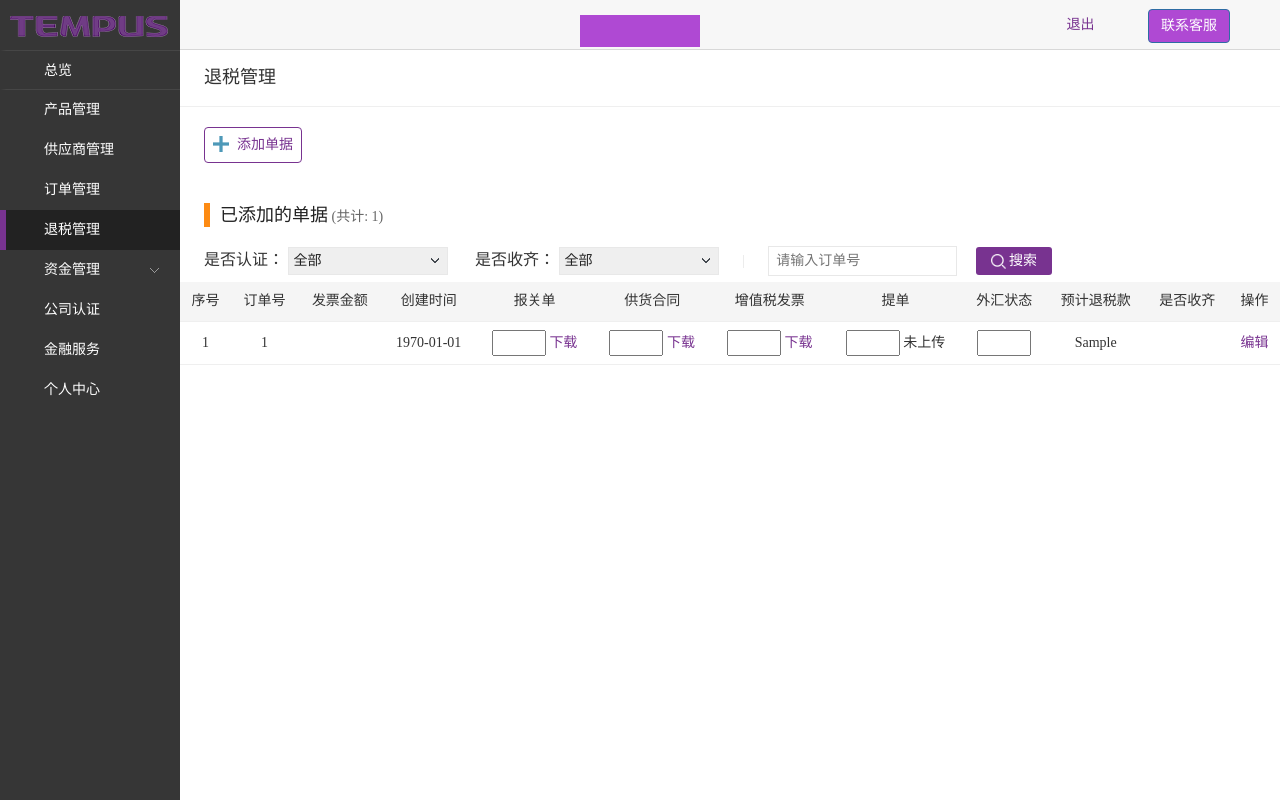
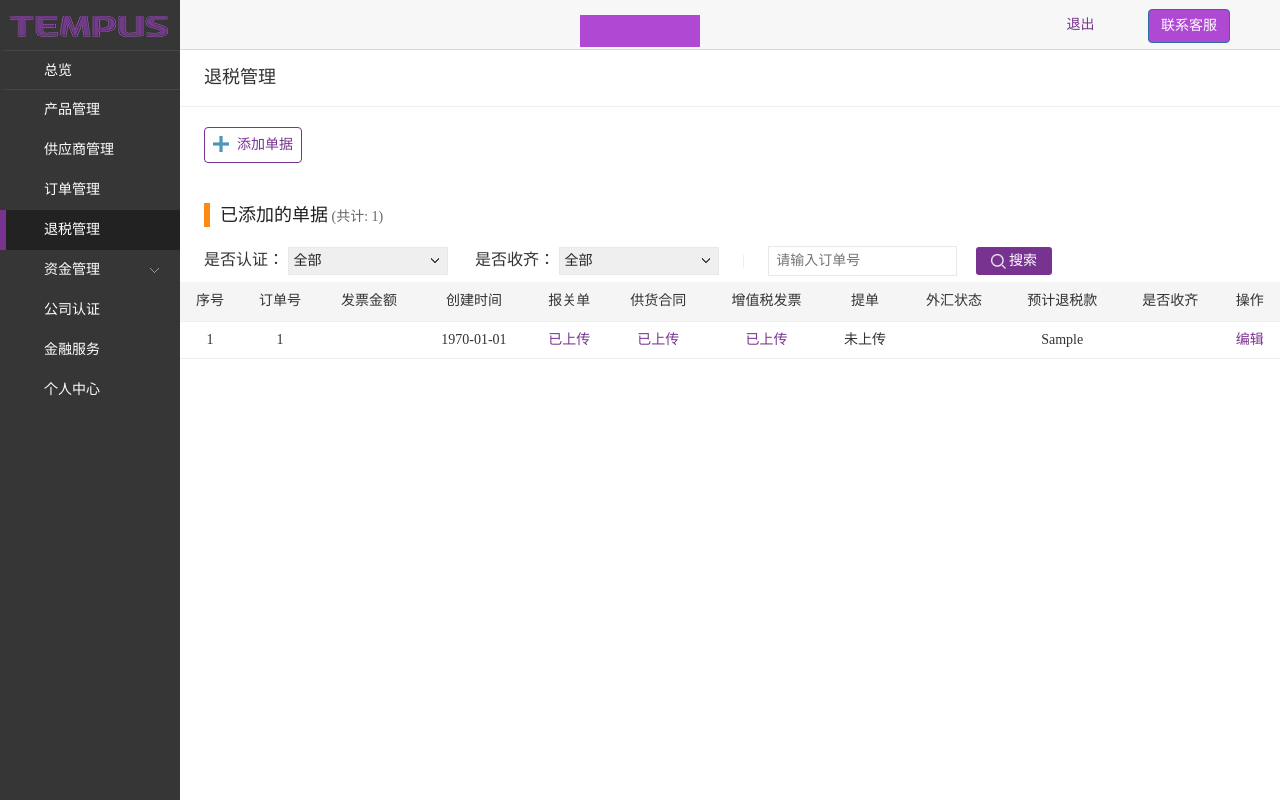
Before and after one commit to WenYan1/ydlweb, a Yii app: template ydlweb/views/collection/collection_manager.php in a window 1280 px wide. Run offline with PHP 8.4 and a stand-in for Yii, Linux system fonts and the light colour scheme; the template is opened without the code that fills it: most values are stand-ins (such as "Sample title", 1, 10 or a date in 2020); data that the repository does not hold is empty; some libraries are stand-ins or nearby versions.

Commit message:
// 退税管理修改

```diff
--- a/ydlweb/MySQL/change.sql
+++ b/ydlweb/MySQL/change.sql
@@ -119,3 +119,6 @@ ALTER TABLE `order_goods` ADD `invoice_amount` VARCHAR(255) NULL COMMENT '开票
 -- 张俊杰 2018-12-22 11:00
 ALTER TABLE `orders` ADD `buyers_address` VARCHAR(255) NULL COMMENT '境外收货人地址' AFTER `buyers_name`;
 ALTER TABLE `orders` ADD `buyers_contact` VARCHAR(255) NULL COMMENT '境外收货人 联系方式' AFTER `buyers_address`;
+
+-- 张俊杰 2018-12-24 16:00
+ALTER TABLE `collection` ADD `foreign_exchange_status` TINYINT(1) UNSIGNED NULL DEFAULT '0' COMMENT '外汇状态0未处理 1已收齐 2未收齐' AFTER `is_end`;
--- a/ydlweb/views/collection/collection_manager.php
+++ b/ydlweb/views/collection/collection_manager.php
@@ -102,37 +102,38 @@ if($this->context->_popSuccessMessage()) {
                                 <td><?=$data['order_number']?></td>
 								<td></td>
 								<td><?php echo date(("Y-m-d"), $data['created_at']); ?></td>
-                                <td><input name="#####" type="text" id="#####" value=""  style="width: 54px;">
+                                <td>
                                     <?php if (!empty($data['tax_refund'])){ ?>
-                                    <a href="<?php echo $img_source.$data['tax_refund']?>">下载</a>
+                                    <a href="<?php echo $img_source.$data['tax_refund']?>">已上传</a>
                                     <?php } else { ?>
                                         未上传
                                     <?php } ?>
                                 </td>
-                                <td><input name="#####" type="text" id="#####" value="" style="width: 54px;">
+                                <td>
                                     <?php if (!empty($data['supply_contract'])){ ?>
-                                    <a href="<?php echo $img_source.$data['supply_contract']?>">下载</a>
+                                    <a href="<?php echo $img_source.$data['supply_contract']?>">已上传</a>
                                     <?php } else { ?>
                                         未上传
                                     <?php } ?>
                                 </td>
-                                <td><input name="#####" type="text" id="#####" value="" style="width: 54px;">
+                                <td>
                                     <?php if (!empty($data['invoice'])){ ?>
-                                    <a href="<?php echo $img_source.$data['invoice']?>">下载</a>
+                                    <a href="<?php echo $img_source.$data['invoice']?>">已上传</a>
                                     <?php } else { ?>
                                         未上传
                                     <?php } ?>
                                 </td>
 
-                                <td><input name="#####" type="text" id="#####" value="" style="width: 54px;">
+                                <td>
 									 <?php if (!empty($data['is_identification'])){ ?>
-                                    <a href="<?php echo $img_source.$data['is_identification']?>">下载</a>
+                                    <a href="<?php echo $img_source.$data['is_identification']?>">已上传</a>
                                     <?php } else { ?>
                                         未上传
                                     <?php } ?>
                                 </td>
 								<td>
-									<input name="#####" type="text" id="#####" value="" style="width: 54px;">
+									<?=$data['foreign_exchange_status'] == 1 ? '已收齐' : ''?>
+									<?=$data['foreign_exchange_status'] == 2 ? '未收齐' : ''?>
 								</td>
                                 <td><?=$data['anticipated_tax_refund']?></td>
                                 <td>
--- a/ydlweb/web/js/order/order-manage.js
+++ b/ydlweb/web/js/order/order-manage.js
@@ -74,13 +74,11 @@ function bindSettlementType() {
         var val = $(this).val();
         var csrfToken = $("#_csrf").val();
 
-        $.post("/order/change-service-type",
-            {
+        $.post("/order/change-service-type", {
                 "order_id":id,
                 "service_type":val,
                 "_csrf":csrfToken
-            },
-            function(data){
+            }, function(data){
                 var contentData = $.parseJSON(data);
                 if (contentData.state == 1){
                     art.dialog.tips("操作成功");
```
Also changed, not shown: ydlweb/modules/ydlbam/controllers/CollectionController.php (+32 -0 lines), ydlweb/modules/ydlbam/views/collection/collection_manager.php (+26 -1 lines).
